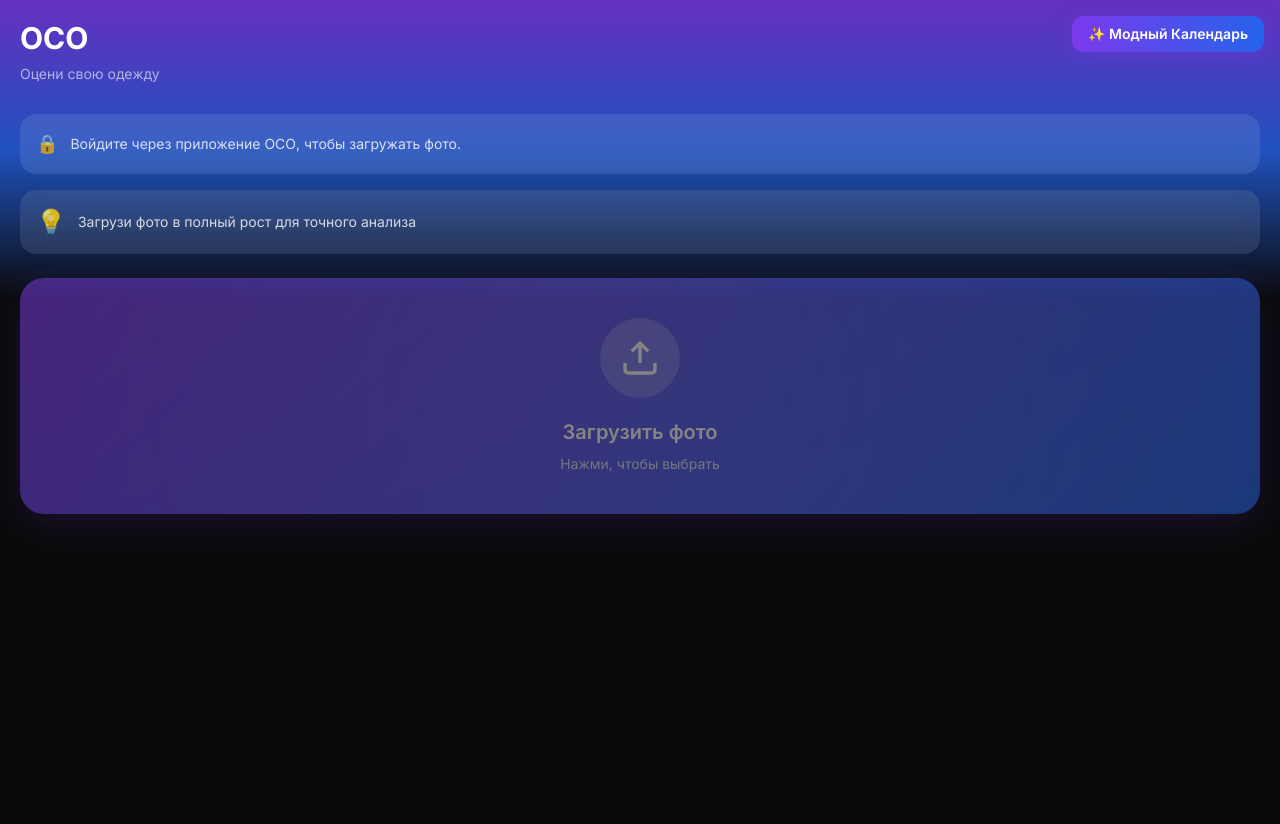
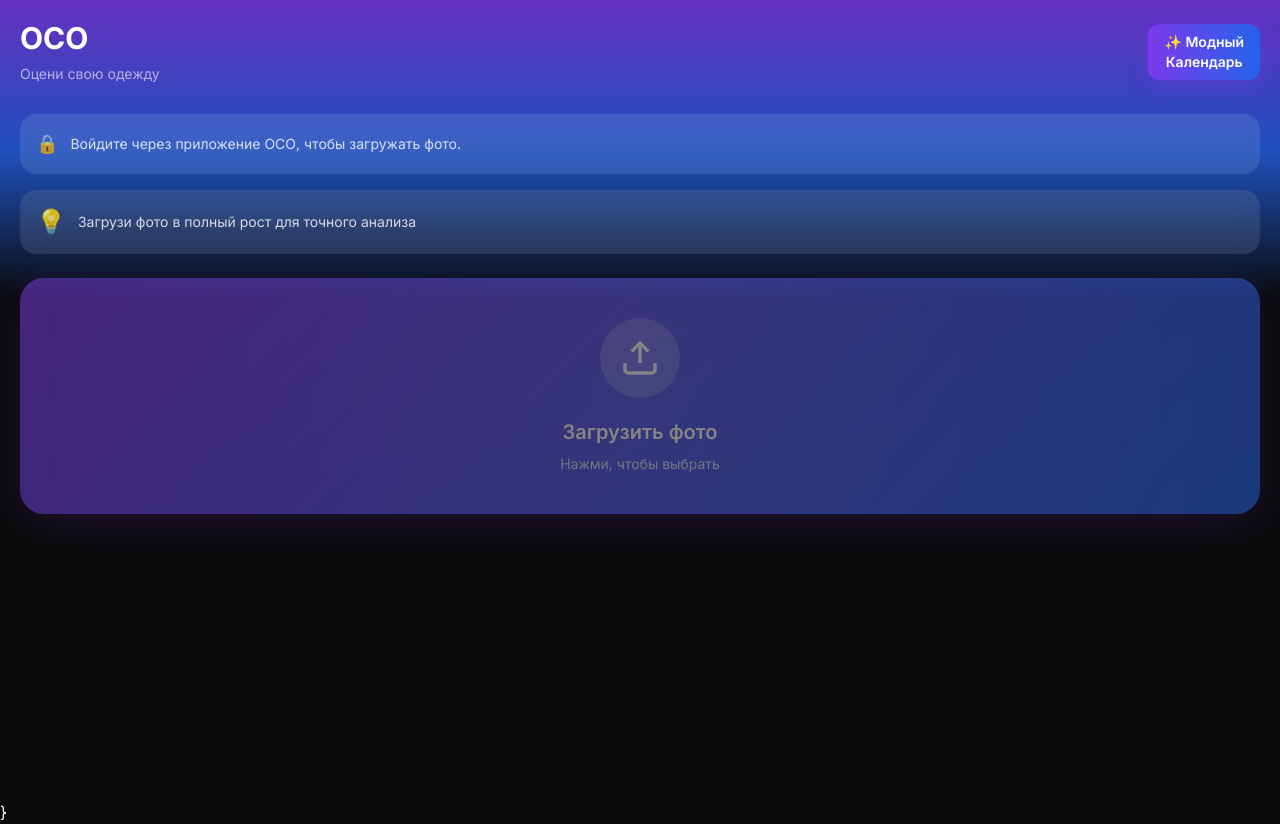
Before and after one commit to daniilostapov9-cloud/oco2, a website: page index.html in a window 1280 px wide. Before the commit the page ends 800 px from the top, so only its background shows below. Drawn offline with nearby package versions, Linux system fonts and the light colour scheme.

Commit message:
Update index.html

```diff
--- a/index.html
+++ b/index.html
@@ -19,6 +19,7 @@
 
         .app-container { position: relative; z-index: 1; min-height: 100vh; padding-bottom: 40px; }
 
+        /* (CSS не менялся) */
         .app-header { padding: 20px 20px 30px; }
 
         .upload-card { background: linear-gradient(135deg, #7c3aed 0%, #2563eb 100%);
@@ -89,19 +90,19 @@
     <div class="app-container">
         <div class="status-bar-spacer"></div>
 
-        <header class="app-header">
-            <h1 class="text-3xl font-bold mb-2">ОСО</h1>
-            <p class="text-white/60 text-sm">Оцени свою одежду</p>
+        <header class="app-header flex justify-between items-center">
+            <div>
+                <h1 class="text-3xl font-bold mb-2">ОСО</h1>
+                <p class="text-white/60 text-sm">Оцени свою одежду</p>
+            </div>
 
-<a href="/calendar.html"
-     class="inline-flex items-center gap-2 px-4 py-2 rounded-xl text-sm font-semibold
-            bg-gradient-to-r from-violet-600 to-blue-600 shadow-[0_4px_20px_rgba(124,58,237,.4)]
-            hover:opacity-95 active:scale-[.98] transition
-            absolute right-4 top-4">
-    ✨ Модный Календарь
-  </a>
+            <a href="/calendar.html"
+                 class="inline-flex items-center gap-2 px-4 py-2 rounded-xl text-sm font-semibold text-center flex-shrink-0
+                        bg-gradient-to-r from-violet-600 to-blue-600 shadow-[0_4px_20px_rgba(124,58,237,.4)]
+                        hover:opacity-95 active:scale-[.98] transition">
+                ✨ Модный<br>Календарь
+            </a>
         </header>
-
         <main class="px-5">
 
             <div id="auth-bar" class="hint mb-4 hidden"></div>
@@ -197,6 +198,7 @@
     </div>
 
     <script>
+        // (Весь JS остается без изменений)
         const imageUpload = document.getElementById('image-upload');
         const hintSection = document.getElementById('hint-section');
         const uploadSection = document.getElementById('upload-section');
@@ -259,7 +261,6 @@
         }
         setAuthUI();
 
-        // ===== WebView детект и WEB-реклама =====
         function isWebView(){
           const ua = navigator.userAgent || '';
           return /\bwv\b/i.test(ua);
@@ -326,7 +327,6 @@
             }
         });
 
-        // ===== Анализ =====
         async function runAnalysisFromNative() {
             const base64Data = window.pendingBase64Data;
             if (!base64Data) {
@@ -360,7 +360,6 @@
             }
         }
 
-        // ===== Новое фото =====
         btnNewPhoto?.addEventListener('click', resetToInitial);
 
         function showPreview(file) {
@@ -371,8 +370,6 @@
                 uploadSection.classList.add('hidden');
                 hintSection.classList.add('hidden');
                 previewSection.classList.remove('hidden');
-
-                // --- FIX: убираем левый «смайлик» под фото (если вёрстка/вебвью подкинула одиночный emoji-блок)
                 removeStrayEmojiAfter(previewSection);
             };
             reader.readAsDataURL(file);
@@ -420,7 +417,6 @@
           }
         }
 
-        // ===== Рендер результатов =====
         function displayResults(text) {
             const cleanedText = text.replace(/\*\*/g, '');
             let outfit = "Не удалось распознать.";
@@ -510,3 +506,5 @@
     </script>
 </body>
 </html>
+
+}
```
